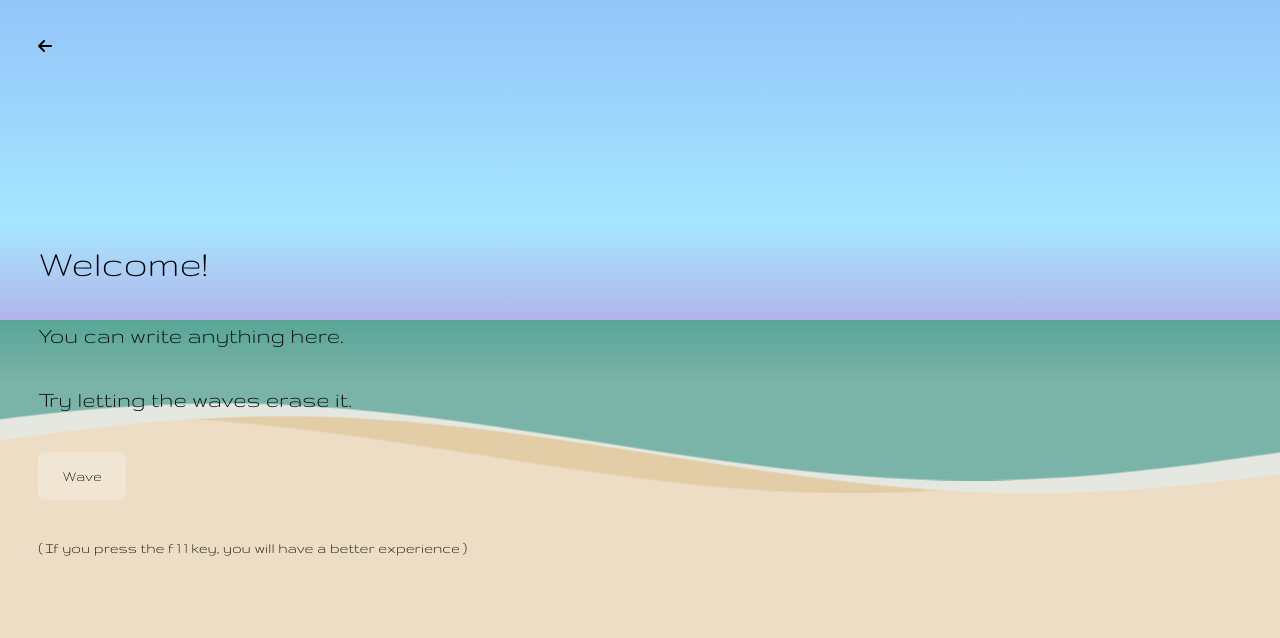
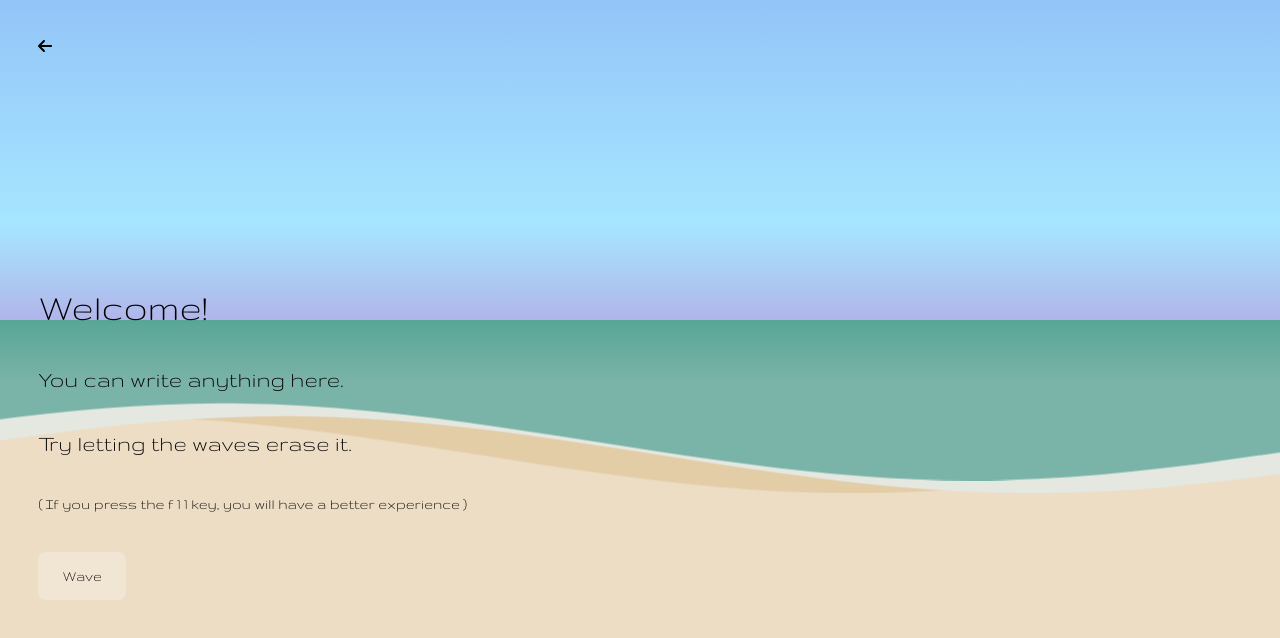
Before and after one commit to HBSPS/Playground, a React (Create React App) app: page /beach in a window 1280 px wide. Shown: the top 638 px of the page. Built offline with nearby package versions, Linux system fonts and the light colour scheme.

Commit message:
:sparkles: [FEAT] Canvas 지우기 기능 추가

```diff
--- a/src/Components/_Atoms/Button.tsx
+++ b/src/Components/_Atoms/Button.tsx
@@ -10,11 +10,18 @@ const DefaultButton = styled.button`
   font-size: 2vh;
   margin-left: 3vw;
   padding: 2vh 3vh;
+  user-select: none;
 `;
 
 const LightB = styled(DefaultButton)`
   color: black;
   background-color: rgba(255, 255, 255, 0.25);
+`;
+
+const SandB = styled(LightB)`
+  position: absolute;
+  bottom: 25vh;
+  z-index: 99;
 `;
 
 interface IProps extends PropsWithChildren {
@@ -31,6 +38,12 @@ const DButton = (props: IProps) => {
   return <DefaultButton onClick={onClick}>{children}</DefaultButton>;
 };
 
+const SandButton = (props: IProps) => {
+  const { children, onClick } = props;
+  return <SandB onClick={onClick}>{children}</SandB>;
+};
+
 export const Button = Object.assign(DButton, {
   Light: LButton,
+  Sand: SandButton,
 });
--- a/src/Components/_Atoms/P.tsx
+++ b/src/Components/_Atoms/P.tsx
@@ -6,6 +6,7 @@ const DefaultText = styled.p`
   margin-left: 3vw;
   margin-bottom: 5vh;
   margin-top: 5vh;
+  user-select: none;
 
   font-size: 3vh;
   color: white;
--- a/src/Components/_Modules/BeachSand.tsx
+++ b/src/Components/_Modules/BeachSand.tsx
@@ -1,11 +1,12 @@
 import { useCallback, useEffect, useRef, useState } from 'react';
 import styled from 'styled-components';
+import { Button } from '../_Atoms/Button';
 
 const SandCanvas = styled.canvas`
   background: transparent;
   position: absolute;
   bottom: 0;
-  z-index: 99;
+  z-index: 5;
 `;
 
 interface Coordinate {
@@ -157,6 +158,7 @@ const BeachSand = () => {
   return (
     <div>
       <SandCanvas ref={canvasRef} width={window.innerWidth} height={window.innerHeight * 0.4} />
+      <Button.Sand onClick={clearCanvas}>Wave</Button.Sand>
     </div>
   );
 };
--- a/src/Components/_Templates/Beach.tsx
+++ b/src/Components/_Templates/Beach.tsx
@@ -4,7 +4,6 @@ import { PlaygroundText } from '../_Modules/PlaygroundText';
 import Wave from '../_Modules/Wave';
 import { Wrapper } from '../_Atoms/Wrapper';
 import BeachSky from '../_Modules/BeachSky';
-import { Button } from '../_Atoms/Button';
 import BeachSand from '../_Modules/BeachSand';
 
 const Beach = () => {
@@ -19,7 +18,6 @@ const Beach = () => {
           <PlaygroundText.Title color='black'>Welcome!</PlaygroundText.Title>
           <PlaygroundText color='black'>You can write anything here.</PlaygroundText>
           <PlaygroundText color='black'>Try letting the waves erase it.</PlaygroundText>
-          <Button.Light onClick={() => {console.log('clicked')}}>Wave</Button.Light>
           <PlaygroundText.Info color='black' />
         </Wrapper.Absolute>
       </BackGround.Beach>
```
